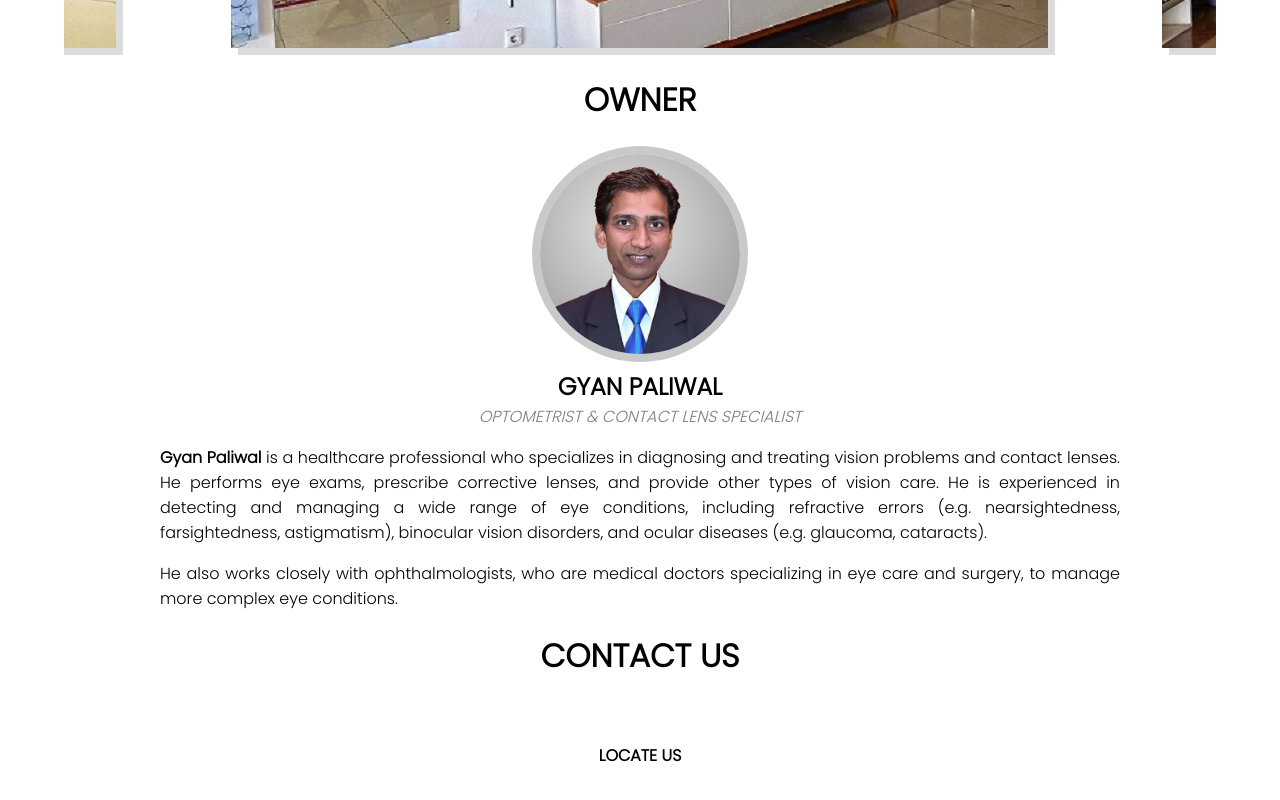
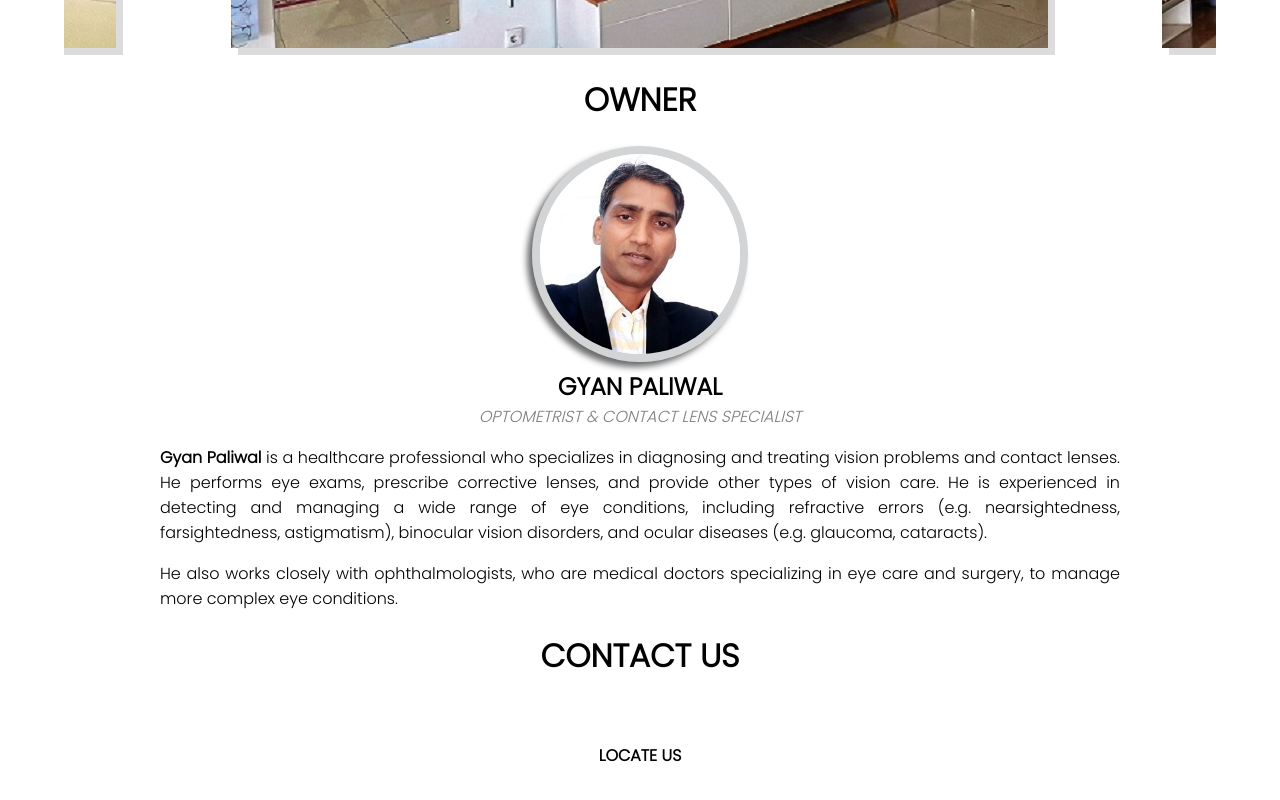
Before and after one commit to dks800/smart-eyes-optical, a React (Create React App) app: page / in a window 1280 px wide. Shown: the part 3162-3962 px from the top of the page. Built offline with nearby package versions, Linux system fonts and the light colour scheme.

Commit message:
FIX: updated Optom Pic

```diff
--- a/src/components/Optometrist/optometrist.css
+++ b/src/components/Optometrist/optometrist.css
@@ -7,7 +7,8 @@
   height: 200px;
   width: 200px;
   border-radius: 50%;
-  border: 8px #c9c9c9 solid;
+  border: 8px #7e818757 solid;
+  box-shadow: -5px 5px 6px 0px #00000094;
 }
 
 .optom.container .content {
```
Also changed, not shown: src/img/optom.jpg.
